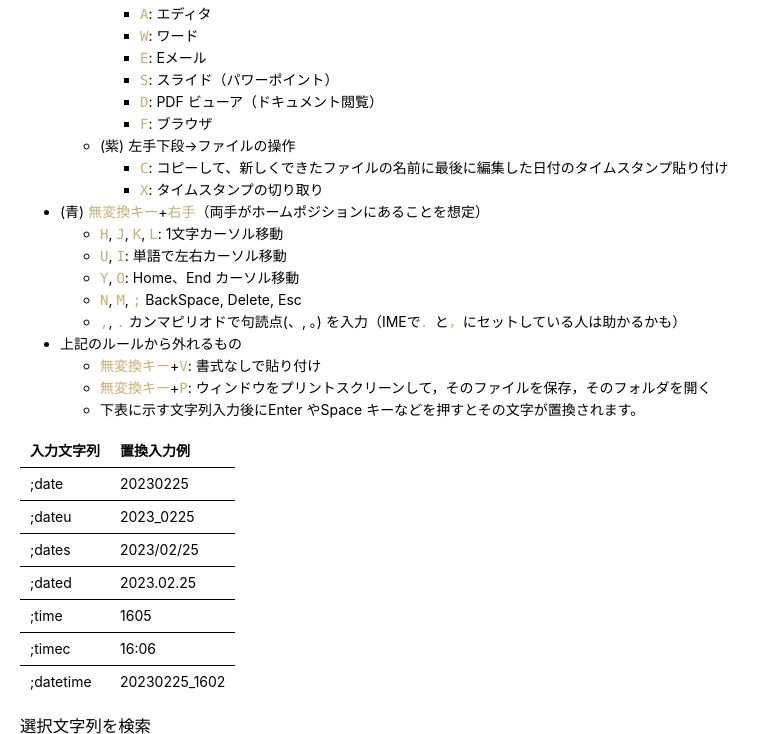
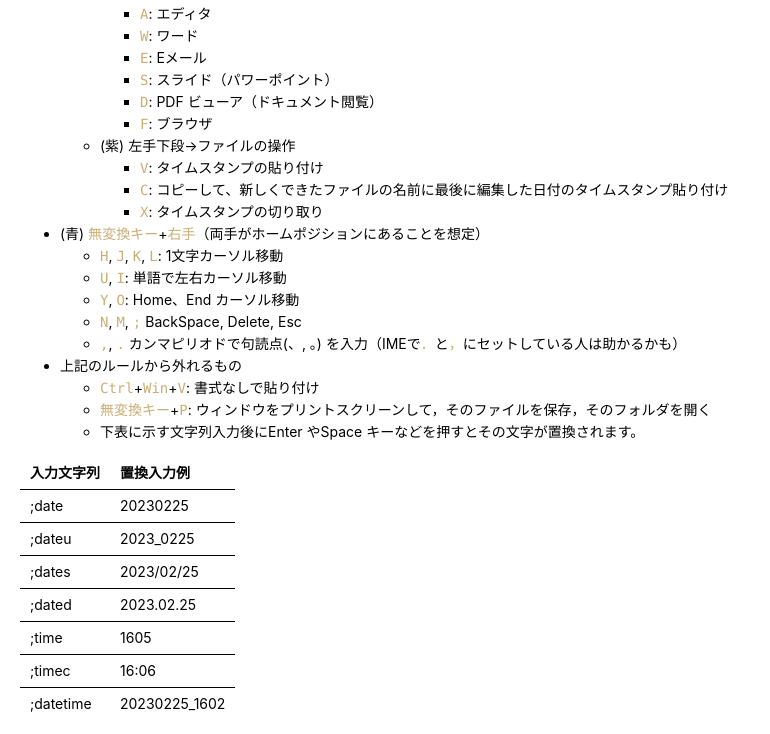
Before and after one commit to kimushun1101/muhenkan-switch, a plain HTML site: page README.html in a window 1280 px wide. Shown: the part 1018-1752 px from the top of the page, without its empty margins (0-770 px from the left). Drawn offline with Linux system fonts and the light colour scheme; a script that the page names is missing.

Commit message:
ADD Ctrl Win V

```diff
--- a/README.html
+++ b/README.html
@@ -412,6 +412,7 @@ code {
 </li>
 <li>(紫) 左手下段→ファイルの操作
 <ul>
+<li><code>V</code>: タイムスタンプの貼り付け</li>
 <li><code>C</code>: コピーして、新しくできたファイルの名前に最後に編集した日付のタイムスタンプ貼り付け</li>
 <li><code>X</code>: タイムスタンプの切り取り</li>
 </ul>
@@ -429,7 +430,7 @@ code {
 </li>
 <li>上記のルールから外れるもの
 <ul>
-<li><code>無変換キー</code>+<code>V</code>: 書式なしで貼り付け</li>
+<li><code>Ctrl</code>+<code>Win</code>+<code>V</code>: 書式なしで貼り付け</li>
 <li><code>無変換キー</code>+<code>P</code>: ウィンドウをプリントスクリーンして，そのファイルを保存，そのフォルダを開く</li>
 <li>下表に示す文字列入力後にEnter やSpace キーなどを押すとその文字が置換されます。</li>
 </ul>
```
Also changed, not shown: README.md, img/keyboard.png, 2 other files.
